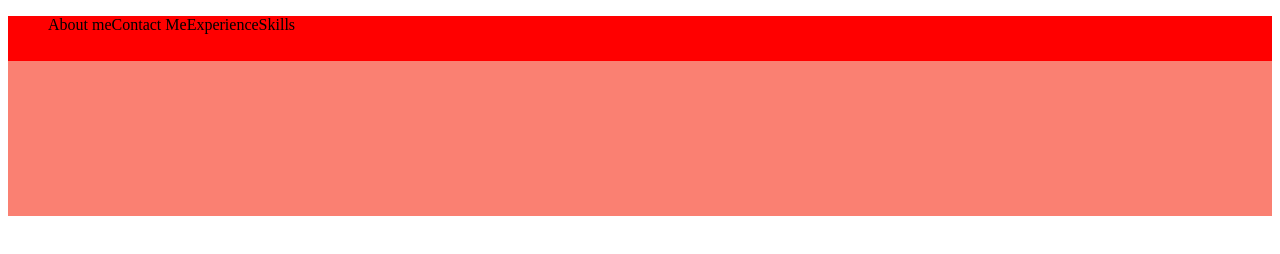
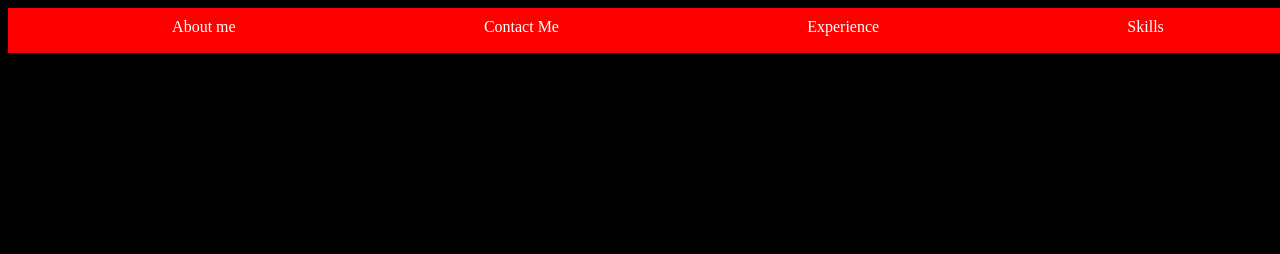
Before and after one commit to gabrielm2308/miniproyecto, a plain HTML site: page index.html in a window 1280 px wide. Drawn offline with Linux system fonts and the light colour scheme.

Commit message:
Navbar listo

```diff
--- a/index.html
+++ b/index.html
@@ -4,19 +4,18 @@
     <meta charset="UTF-8">
     <meta name="viewport" content="width=device-width, initial-scale=1.0">
     <link rel="stylesheet" type="text/css" href="style.css">
-    <title>Document</title>
+    <title>prepa html</title>
 </head>
 <body>
-    <div class="cabecera">
-        <nav class="navbar">
-                <ul class="opciones">
-                    <li>About me </li>
-                    <li>Contact Me</li>
-                    <li>Experience</li>
-                    <li>Skills</li>
-                </ul>
+    <div class="navbar">
+        <ul class="opciones">
+            <li><a href="">About me</a></li>
+            <li><a href="">Contact Me</a></li>
+            <li><a href="">Experience</a></li>
+            <li><a href="">Skills</a></li>
+        </ul>
 
-        </nav>
     </div>
+
 </body>
 </html>
--- a/style.css
+++ b/style.css
@@ -1,19 +1,36 @@
+body{
+    background-color: black;
+}
 
-.cabecera{
-    width: 100%;
-    height: 200px;
-    background-color: salmon;
+.navbar{
     padding: 0px;
-
-}
-.navbar{
-    margin-top: 0px;
     width: 100%;
     height: 45px;
     background-color: red;
+    position: fixed;
+
 }
 .navbar .opciones{
     list-style-type: none;
     display: flex;
+    flex-direction: row;
+    justify-content: space-between;
+    margin-top: 10px;
+}
+.navbar .opciones li{
+    margin: auto;
+	text-align: center;
+	list-style-type: none;
+    font-size: 16px;
+    color: white;
+}
+.navbar .opciones li a{
+    text-decoration: none;
+    font-size: 16px;
+    color: white;
+}
+.navbar .opciones li a:hover{
+
+    text-decoration: underline;
 
 }
```
